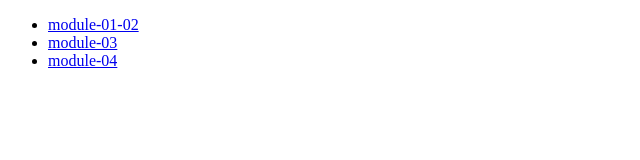
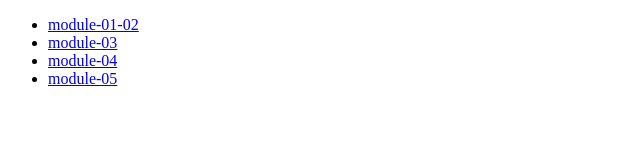
Before and after one commit to ihahalev/goit-fe-course, a plain HTML site: page index.html in a window 1280 px wide. Shown: the whole page, without its empty margins (0-640 px from the left). Drawn offline with Linux system fonts and the light colour scheme.

Commit message:
link to module 05

```diff
--- a/index.html
+++ b/index.html
@@ -13,6 +13,7 @@
                 <li><a href="html-css/module-01/index.html">module-01-02</a></li>
                 <li><a href="html-css/module-03/index.html">module-03</a></li>
                 <li><a href="html-css/module-04/index.html">module-04</a></li>
+                <li><a href="html-css/module-05/index.html">module-05</a></li>
             </ul>
         </nav>
     </header>
```
